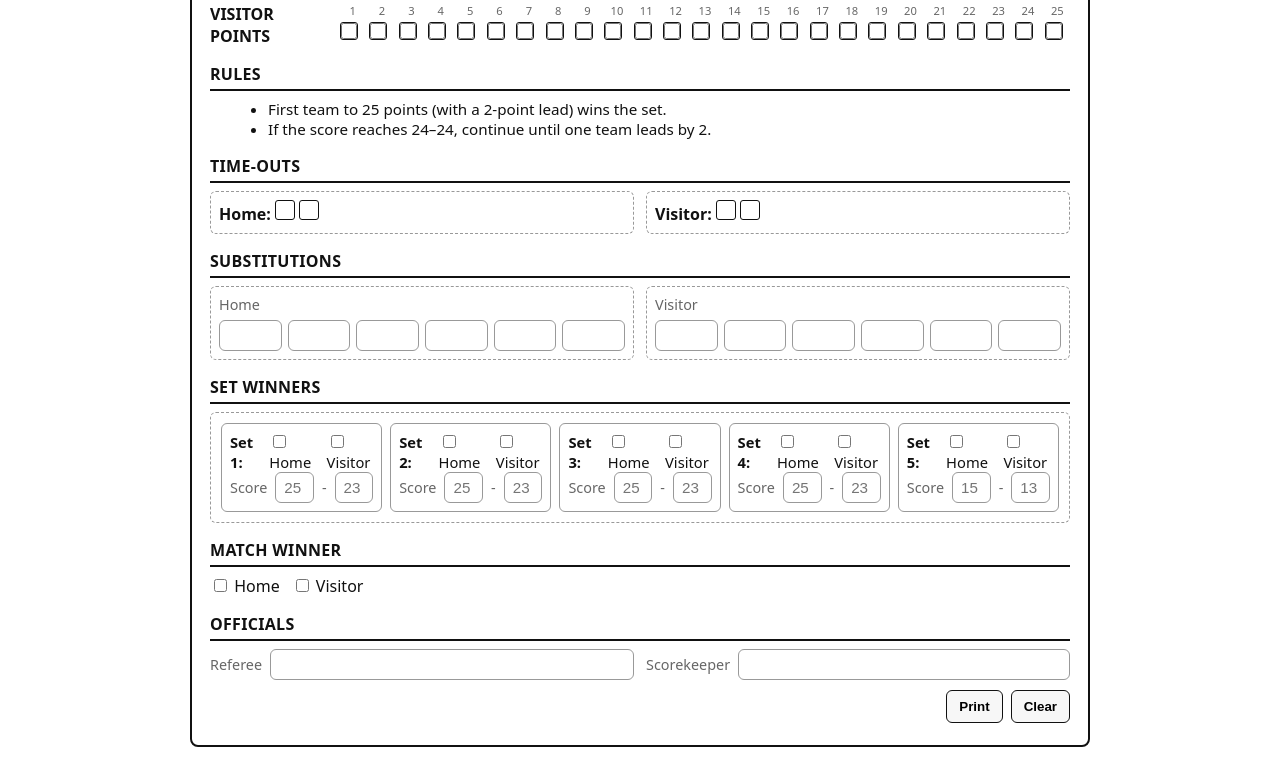
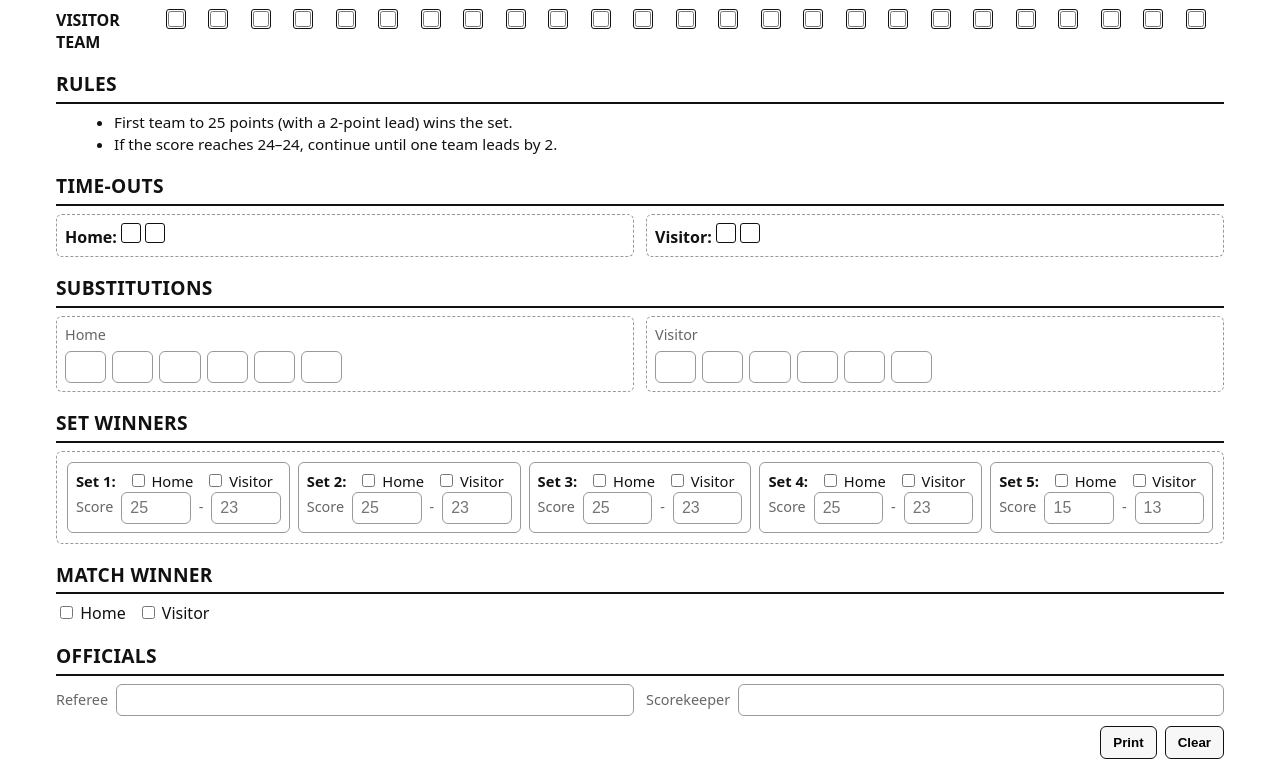
Before and after one commit to amal-blend/vb_scoresheet, a plain HTML site: page index.html in a window 1280 px wide. Shown: the part 221-996 px from the top of the page. Before the commit the page ends 968 px from the top, so only its background shows below. Drawn offline with Linux system fonts and the light colour scheme.

Commit message:
Update index.html

```diff
--- a/index.html
+++ b/index.html
@@ -1,5 +1,6 @@
 <!DOCTYPE html>
 <html lang="en">
+
 <head>
     <meta charset="utf-8" />
     <meta name="viewport" content="width=device-width, initial-scale=1" />
@@ -11,56 +12,75 @@
             --line: #999;
         }
 
-    @page {
-      size: A4 portrait;
-      margin: 14mm;
+        * {
+            box-sizing: border-box;
         }
 
-    * { box-sizing: border-box; }
-    html, body { height: 100%; }
+        html,
+        body {
+            height: 100%;
+        }
+
         body {
             font-family: system-ui, -apple-system, Segoe UI, Roboto, Arial, "Noto Sans", sans-serif;
             color: var(--ink);
             background: #fff;
             margin: 0;
             padding: 0;
+            line-height: 1.4;
         }
 
         .sheet {
-      max-width: 900px;
+            width: 100%;
+            max-width: 1200px;
             margin: 0 auto;
-      padding: 16px 18px 22px;
-      border: 2px solid var(--ink);
-      border-radius: 8px;
+            padding: 16px;
         }
 
         h1 {
             text-align: center;
-      font-size: 1.25rem;
+            font-size: clamp(1.2rem, 2.5vw, 1.8rem);
             margin: 0 0 12px;
             letter-spacing: 0.2px;
             text-transform: uppercase;
         }
 
-    .row { display: grid; grid-template-columns: 1fr 1fr; gap: 12px; align-items: center; }
-    .row + .row { margin-top: 8px; }
+        .row {
+            display: grid;
+            grid-template-columns: 1fr 1fr;
+            gap: 12px;
+            align-items: center;
+        }
 
-    .label { color: var(--muted); font-size: 0.9rem; }
+        .row+.row {
+            margin-top: 8px;
+        }
 
-    .field { display: grid; grid-template-columns: auto 1fr; gap: 8px; align-items: center; }
+        .label {
+            color: var(--muted);
+            font-size: 0.9rem;
+        }
 
-    input[type="text"], input[type="number"] {
+        .field {
+            display: grid;
+            grid-template-columns: auto 1fr;
+            gap: 8px;
+            align-items: center;
+        }
+
+        input[type="text"],
+        input[type="number"] {
             width: 100%;
             padding: 6px 8px;
             border: 1.5px solid var(--line);
             border-radius: 6px;
-      font-size: 0.95rem;
+            font-size: 1rem;
         }
 
         .section-title {
-      margin: 16px 0 8px;
+            margin: 18px 0 8px;
             font-weight: 700;
-      font-size: 1rem;
+            font-size: clamp(1rem, 2vw, 1.2rem);
             text-transform: uppercase;
             letter-spacing: 0.3px;
             border-bottom: 2px solid var(--ink);
@@ -70,75 +90,183 @@
         /* Points grid */
         .points {
             display: grid;
-      grid-template-columns: 120px 1fr;
+            grid-template-columns: 100px 1fr;
             gap: 10px;
             align-items: start;
             margin-bottom: 8px;
         }
 
-    .points .team-label { font-weight: 600; }
+        .points .team-label {
+            font-weight: 600;
+        }
 
         .points .boxes {
             display: grid;
-      grid-template-columns: repeat(25, 1fr);
+            grid-template-columns: repeat(auto-fit, minmax(20px, 1fr));
             gap: 4px;
             align-items: center;
         }
 
-    .points .boxes .num { font-size: 0.7rem; color: var(--muted); text-align: center; }
+        .points .boxes .num {
+            font-size: 0.7rem;
+            color: var(--muted);
+            text-align: center;
+        }
 
         .points .boxes .box {
-      width: 18px; height: 18px; border: 1.6px solid var(--ink); border-radius: 3px;
-      display: inline-grid; place-items: center; line-height: 1;
+            width: 20px;
+            height: 20px;
+            border: 1.5px solid var(--ink);
+            border-radius: 3px;
+            display: inline-grid;
+            place-items: center;
         }
 
-    .points .boxes input[type="checkbox"] { width: 16px; height: 16px; margin: 0; }
+        .points .boxes input[type="checkbox"] {
+            width: 16px;
+            height: 16px;
+            margin: 0;
+        }
 
         /* Time-outs and Substitutions */
-    .flex { display: grid; grid-template-columns: 1fr 1fr; gap: 12px; }
+        .flex {
+            display: grid;
+            grid-template-columns: 1fr 1fr;
+            gap: 12px;
+        }
 
-    .timeout-box, .subs-box {
+        .timeout-box,
+        .subs-box {
             border: 1.5px dashed var(--line);
             border-radius: 6px;
             padding: 8px;
         }
 
-    .inline-boxes { display: grid; grid-auto-flow: column; grid-auto-columns: max-content; gap: 8px; }
+        .inline-boxes {
+            display: grid;
+            grid-auto-flow: column;
+            grid-auto-columns: max-content;
+            gap: 8px;
+        }
 
         .small-box {
-      width: 20px; height: 20px; border: 1.6px solid var(--ink); border-radius: 3px; display: inline-block;
+            width: 20px;
+            height: 20px;
+            border: 1.6px solid var(--ink);
+            border-radius: 3px;
+            display: inline-block;
         }
 
         .subs-grid {
-      display: grid; grid-template-columns: repeat(6, 1fr); gap: 6px;
+            display: grid;
+            grid-template-columns: repeat(auto-fill, minmax(40px, 1fr));
+            gap: 6px;
         }
 
-    .subs-grid input { text-align: center; }
+        .subs-grid input {
+            text-align: center;
+        }
 
         /* Sets & Match */
-    .sets { border: 1.5px dashed var(--line); border-radius: 6px; padding: 10px; }
-    .sets-grid { display: grid; grid-template-columns: repeat(5, 1fr); gap: 8px; }
+        .sets {
+            border: 1.5px dashed var(--line);
+            border-radius: 6px;
+            padding: 10px;
+        }
 
-    .set-card { border: 1.5px solid var(--line); border-radius: 6px; padding: 8px; font-size: 0.92rem; }
-    .set-card .row { grid-template-columns: auto auto; gap: 8px; }
+        .sets-grid {
+            display: grid;
+            grid-template-columns: repeat(auto-fit, minmax(180px, 1fr));
+            gap: 8px;
+        }
 
-    .winner-line { display: flex; align-items: center; gap: 12px; }
+        .set-card {
+            border: 1.5px solid var(--line);
+            border-radius: 6px;
+            padding: 8px;
+            font-size: 0.92rem;
+        }
 
-    .officials { display: grid; grid-template-columns: 1fr 1fr; gap: 12px; }
+        .set-card .row {
+            grid-template-columns: auto auto;
+            gap: 8px;
+        }
 
-    .rules { font-size: 0.95rem; margin: 8px 0 12px; }
-    .rules ul { margin: 6px 0 0 18px; }
+        .winner-line {
+            display: flex;
+            align-items: center;
+            gap: 12px;
+            flex-wrap: wrap;
+        }
 
-    .actions { display: flex; gap: 8px; justify-content: flex-end; margin-top: 10px; }
-    button { padding: 8px 12px; border: 1.5px solid var(--ink); background: #f7f7f7; border-radius: 6px; font-weight: 600; cursor: pointer; }
-    button:active { transform: translateY(1px); }
+        .officials {
+            display: grid;
+            grid-template-columns: 1fr 1fr;
+            gap: 12px;
+        }
+
+        .rules {
+            font-size: 0.95rem;
+            margin: 8px 0 12px;
+        }
+
+        .rules ul {
+            margin: 6px 0 0 18px;
+        }
+
+        .actions {
+            display: flex;
+            gap: 8px;
+            justify-content: flex-end;
+            margin-top: 10px;
+            flex-wrap: wrap;
+        }
+
+        button {
+            padding: 8px 12px;
+            border: 1.5px solid var(--ink);
+            background: #f7f7f7;
+            border-radius: 6px;
+            font-weight: 600;
+            cursor: pointer;
+        }
+
+        button:active {
+            transform: translateY(1px);
+        }
+
+        @media (max-width: 768px) {
+            .row {
+                grid-template-columns: 1fr;
+            }
+
+            .points {
+                grid-template-columns: 1fr;
+            }
+
+            .flex {
+                grid-template-columns: 1fr;
+            }
+
+            .officials {
+                grid-template-columns: 1fr;
+            }
+        }
 
         @media print {
-      .actions { display: none; }
-      input, label { print-color-adjust: exact; -webkit-print-color-adjust: exact; }
+            .actions {
+                display: none;
+            }
+
+            input,
+            label {
+                print-color-adjust: exact;
+                -webkit-print-color-adjust: exact;
+            }
         }
     </style>
 </head>
+
 <body>
     <div class="sheet">
         <h1>Volleyball Score Sheet (Simplified)</h1>
@@ -161,76 +289,64 @@
         <div class="points" aria-label="Home team points">
             <div class="team-label">HOME TEAM</div>
             <div class="boxes" id="home-points">
-        <!-- Numbers row -->
-        <div class="num">1</div><div class="num">2</div><div class="num">3</div><div class="num">4</div><div class="num">5</div>
-        <div class="num">6</div><div class="num">7</div><div class="num">8</div><div class="num">9</div><div class="num">10</div>
-        <div class="num">11</div><div class="num">12</div><div class="num">13</div><div class="num">14</div><div class="num">15</div>
-        <div class="num">16</div><div class="num">17</div><div class="num">18</div><div class="num">19</div><div class="num">20</div>
-        <div class="num">21</div><div class="num">22</div><div class="num">23</div><div class="num">24</div><div class="num">25</div>
                 <!-- Checkboxes row -->
-        <label class="box"><input type="checkbox"/></label>
-        <label class="box"><input type="checkbox"/></label>
-        <label class="box"><input type="checkbox"/></label>
-        <label class="box"><input type="checkbox"/></label>
-        <label class="box"><input type="checkbox"/></label>
-        <label class="box"><input type="checkbox"/></label>
-        <label class="box"><input type="checkbox"/></label>
-        <label class="box"><input type="checkbox"/></label>
-        <label class="box"><input type="checkbox"/></label>
-        <label class="box"><input type="checkbox"/></label>
-        <label class="box"><input type="checkbox"/></label>
-        <label class="box"><input type="checkbox"/></label>
-        <label class="box"><input type="checkbox"/></label>
-        <label class="box"><input type="checkbox"/></label>
-        <label class="box"><input type="checkbox"/></label>
-        <label class="box"><input type="checkbox"/></label>
-        <label class="box"><input type="checkbox"/></label>
-        <label class="box"><input type="checkbox"/></label>
-        <label class="box"><input type="checkbox"/></label>
-        <label class="box"><input type="checkbox"/></label>
-        <label class="box"><input type="checkbox"/></label>
-        <label class="box"><input type="checkbox"/></label>
-        <label class="box"><input type="checkbox"/></label>
-        <label class="box"><input type="checkbox"/></label>
-        <label class="box"><input type="checkbox"/></label>
+                <label class="box"><input type="checkbox" /></label>
+                <label class="box"><input type="checkbox" /></label>
+                <label class="box"><input type="checkbox" /></label>
+                <label class="box"><input type="checkbox" /></label>
+                <label class="box"><input type="checkbox" /></label>
+                <label class="box"><input type="checkbox" /></label>
+                <label class="box"><input type="checkbox" /></label>
+                <label class="box"><input type="checkbox" /></label>
+                <label class="box"><input type="checkbox" /></label>
+                <label class="box"><input type="checkbox" /></label>
+                <label class="box"><input type="checkbox" /></label>
+                <label class="box"><input type="checkbox" /></label>
+                <label class="box"><input type="checkbox" /></label>
+                <label class="box"><input type="checkbox" /></label>
+                <label class="box"><input type="checkbox" /></label>
+                <label class="box"><input type="checkbox" /></label>
+                <label class="box"><input type="checkbox" /></label>
+                <label class="box"><input type="checkbox" /></label>
+                <label class="box"><input type="checkbox" /></label>
+                <label class="box"><input type="checkbox" /></label>
+                <label class="box"><input type="checkbox" /></label>
+                <label class="box"><input type="checkbox" /></label>
+                <label class="box"><input type="checkbox" /></label>
+                <label class="box"><input type="checkbox" /></label>
+                <label class="box"><input type="checkbox" /></label>
             </div>
         </div>
 
         <div class="points" aria-label="Visitor team points">
-      <div class="team-label">VISITOR POINTS</div>
+            <div class="team-label">VISITOR TEAM</div>
             <div class="boxes" id="visitor-points">
-        <!-- Numbers row -->
-        <div class="num">1</div><div class="num">2</div><div class="num">3</div><div class="num">4</div><div class="num">5</div>
-        <div class="num">6</div><div class="num">7</div><div class="num">8</div><div class="num">9</div><div class="num">10</div>
-        <div class="num">11</div><div class="num">12</div><div class="num">13</div><div class="num">14</div><div class="num">15</div>
-        <div class="num">16</div><div class="num">17</div><div class="num">18</div><div class="num">19</div><div class="num">20</div>
-        <div class="num">21</div><div class="num">22</div><div class="num">23</div><div class="num">24</div><div class="num">25</div>
                 <!-- Checkboxes row -->
-        <label class="box"><input type="checkbox"/></label>
-        <label class="box"><input type="checkbox"/></label>
-        <label class="box"><input type="checkbox"/></label>
-        <label class="box"><input type="checkbox"/></label>
-        <label class="box"><input type="checkbox"/></label>
-        <label class="box"><input type="checkbox"/></label>
-        <label class="box"><input type="checkbox"/></label>
-        <label class="box"><input type="checkbox"/></label>
-        <label class="box"><input type="checkbox"/></label>
-        <label class="box"><input type="checkbox"/></label>
-        <label class="box"><input type="checkbox"/></label>
-        <label class="box"><input type="checkbox"/></label>
-        <label class="box"><input type="checkbox"/></label>
-        <label class="box"><input type="checkbox"/></label>
-        <label class="box"><input type="checkbox"/></label>
-        <label class="box"><input type="checkbox"/></label>
-        <label class="box"><input type="checkbox"/></label>
-        <label class="box"><input type="checkbox"/></label>
-        <label class="box"><input type="checkbox"/></label>
-        <label class="box"><input type="checkbox"/></label>
-        <label class="box"><input type="checkbox"/></label>
-        <label class="box"><input type="checkbox"/></label>
-        <label class="box"><input type="checkbox"/></label>
-        <label class="box"><input type="checkbox"/></label>
-        <label class="box"><input type="checkbox"/></label>
+                <label class="box"><input type="checkbox" /></label>
+                <label class="box"><input type="checkbox" /></label>
+                <label class="box"><input type="checkbox" /></label>
+                <label class="box"><input type="checkbox" /></label>
+                <label class="box"><input type="checkbox" /></label>
+                <label class="box"><input type="checkbox" /></label>
+                <label class="box"><input type="checkbox" /></label>
+                <label class="box"><input type="checkbox" /></label>
+                <label class="box"><input type="checkbox" /></label>
+                <label class="box"><input type="checkbox" /></label>
+                <label class="box"><input type="checkbox" /></label>
+                <label class="box"><input type="checkbox" /></label>
+                <label class="box"><input type="checkbox" /></label>
+                <label class="box"><input type="checkbox" /></label>
+                <label class="box"><input type="checkbox" /></label>
+                <label class="box"><input type="checkbox" /></label>
+                <label class="box"><input type="checkbox" /></label>
+                <label class="box"><input type="checkbox" /></label>
+                <label class="box"><input type="checkbox" /></label>
+                <label class="box"><input type="checkbox" /></label>
+                <label class="box"><input type="checkbox" /></label>
+                <label class="box"><input type="checkbox" /></label>
+                <label class="box"><input type="checkbox" /></label>
+                <label class="box"><input type="checkbox" /></label>
+                <label class="box"><input type="checkbox" /></label>
             </div>
         </div>
 
@@ -259,13 +375,13 @@
             <div class="subs-box">
                 <div class="label" style="margin-bottom:6px;">Home</div>
                 <div class="subs-grid">
-          <input type="text"/><input type="text"/><input type="text"/><input type="text"/><input type="text"/><input type="text"/>
+                    <input type="text" /><input type="text" /><input type="text" /><input type="text" /><input type="text" /><input type="text" />
                 </div>
             </div>
             <div class="subs-box">
                 <div class="label" style="margin-bottom:6px;">Visitor</div>
                 <div class="subs-grid">
-          <input type="text"/><input type="text"/><input type="text"/><input type="text"/><input type="text"/><input type="text"/>
+                    <input type="text" /><input type="text" /><input type="text" /><input type="text" /><input type="text" /><input type="text" />
                 </div>
             </div>
         </div>
@@ -275,46 +391,61 @@
             <div class="sets-grid">
                 <div class="set-card">
                     <div class="winner-line"><strong>Set 1:</strong>
-            <label><input type="checkbox"/> Home</label>
-            <label><input type="checkbox"/> Visitor</label>
+                        <label><input type="checkbox" /> Home</label>
+                        <label><input type="checkbox" /> Visitor</label>
                     </div>
-          <div class="row"><div class="field"><span class="label">Score</span><input type="text" placeholder="25" /></div><div class="field"><span class="label">-</span><input type="text" placeholder="23" /></div></div>
+                    <div class="row">
+                        <div class="field"><span class="label">Score</span><input type="text" placeholder="25" /></div>
+                        <div class="field"><span class="label">-</span><input type="text" placeholder="23" /></div>
+                    </div>
                 </div>
                 <div class="set-card">
                     <div class="winner-line"><strong>Set 2:</strong>
-            <label><input type="checkbox"/> Home</label>
-            <label><input type="checkbox"/> Visitor</label>
+                        <label><input type="checkbox" /> Home</label>
+                        <label><input type="checkbox" /> Visitor</label>
                     </div>
-          <div class="row"><div class="field"><span class="label">Score</span><input type="text" placeholder="25" /></div><div class="field"><span class="label">-</span><input type="text" placeholder="23" /></div></div>
+                    <div class="row">
+                        <div class="field"><span class="label">Score</span><input type="text" placeholder="25" /></div>
+                        <div class="field"><span class="label">-</span><input type="text" placeholder="23" /></div>
+                    </div>
                 </div>
                 <div class="set-card">
                     <div class="winner-line"><strong>Set 3:</strong>
-            <label><input type="checkbox"/> Home</label>
-            <label><input type="checkbox"/> Visitor</label>
+                        <label><input type="checkbox" /> Home</label>
+                        <label><input type="checkbox" /> Visitor</label>
                     </div>
-          <div class="row"><div class="field"><span class="label">Score</span><input type="text" placeholder="25" /></div><div class="field"><span class="label">-</span><input type="text" placeholder="23" /></div></div>
+                    <div class="row">
+                        <div class="field"><span class="label">Score</span><input type="text" placeholder="25" /></div>
+                        <div class="field"><span class="label">-</span><input type="text" placeholder="23" /></div>
+                    </div>
                 </div>
                 <div class="set-card">
                     <div class="winner-line"><strong>Set 4:</strong>
-            <label><input type="checkbox"/> Home</label>
-            <label><input type="checkbox"/> Visitor</label>
+                        <label><input type="checkbox" /> Home</label>
+                        <label><input type="checkbox" /> Visitor</label>
                     </div>
-          <div class="row"><div class="field"><span class="label">Score</span><input type="text" placeholder="25" /></div><div class="field"><span class="label">-</span><input type="text" placeholder="23" /></div></div>
+                    <div class="row">
+                        <div class="field"><span class="label">Score</span><input type="text" placeholder="25" /></div>
+                        <div class="field"><span class="label">-</span><input type="text" placeholder="23" /></div>
+                    </div>
                 </div>
                 <div class="set-card">
                     <div class="winner-line"><strong>Set 5:</strong>
-            <label><input type="checkbox"/> Home</label>
-            <label><input type="checkbox"/> Visitor</label>
+                        <label><input type="checkbox" /> Home</label>
+                        <label><input type="checkbox" /> Visitor</label>
                     </div>
-          <div class="row"><div class="field"><span class="label">Score</span><input type="text" placeholder="15" /></div><div class="field"><span class="label">-</span><input type="text" placeholder="13" /></div></div>
+                    <div class="row">
+                        <div class="field"><span class="label">Score</span><input type="text" placeholder="15" /></div>
+                        <div class="field"><span class="label">-</span><input type="text" placeholder="13" /></div>
+                    </div>
                 </div>
             </div>
         </div>
 
         <div class="section-title">Match Winner</div>
         <div class="winner-line" style="margin-bottom:10px;">
-      <label><input type="checkbox"/> Home</label>
-      <label><input type="checkbox"/> Visitor</label>
+            <label><input type="checkbox" /> Home</label>
+            <label><input type="checkbox" /> Visitor</label>
         </div>
 
         <div class="section-title">Officials</div>
@@ -330,7 +461,7 @@
     </div>
 
     <script>
-    document.getElementById('clear').addEventListener('click', () => {
+        document.getElementById('clear')?.addEventListener('click', () => {
             document.querySelectorAll('input').forEach(el => {
                 if (el.type === 'checkbox') el.checked = false;
                 else el.value = '';
@@ -338,4 +469,5 @@
         });
     </script>
 </body>
+
 </html>
```
Lines whose indentation alone changed are shown as unchanged.
